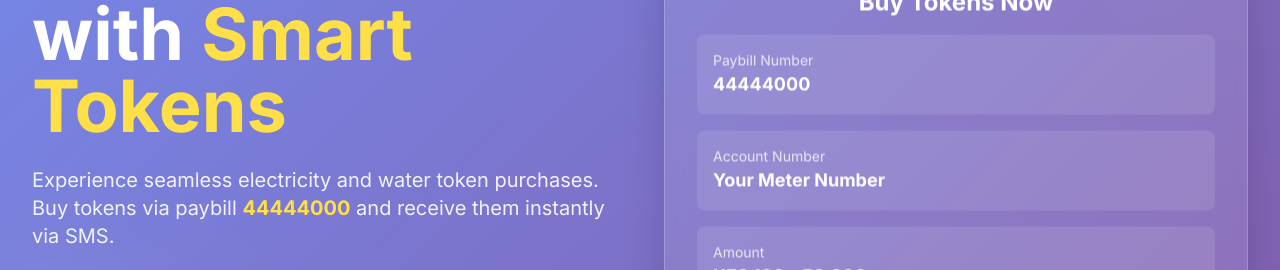
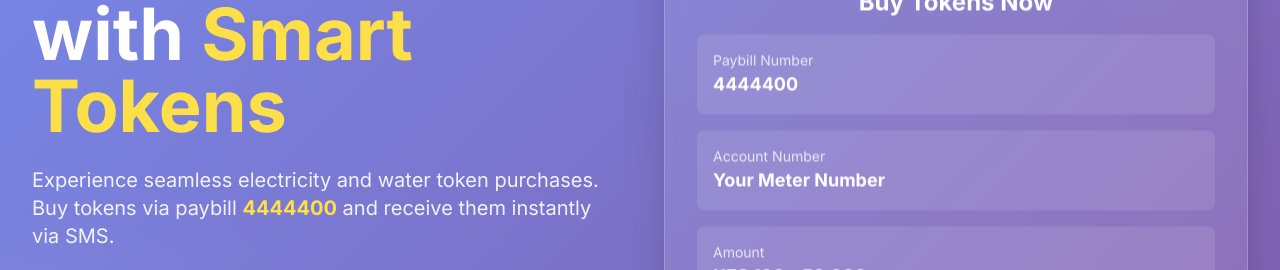
Before and after one commit to ndutagrace25/simaxis_website, a Next.js app: page / in a window 1280 px wide. Shown: the part 264-534 px from the top of the page. Built offline with nearby package versions, Linux system fonts and the light colour scheme.

Commit message:
pushing all changes

```diff
--- a/components/Hero.tsx
+++ b/components/Hero.tsx
@@ -77,7 +77,7 @@ const Hero = () => {
             >
               Experience seamless electricity and water token purchases. Buy
               tokens via paybill{" "}
-              <span className="font-bold text-yellow-300">44444000</span> and
+              <span className="font-bold text-yellow-300">4444400</span> and
               receive them instantly via SMS.
             </motion.p>
 
@@ -153,7 +153,7 @@ const Hero = () => {
                         Paybill Number
                       </p>
                       <p className="text-white font-bold text-base sm:text-lg">
-                        44444000
+                        4444400
                       </p>
                     </div>
                     <div className="bg-white/10 rounded-lg p-3 sm:p-4">
```
